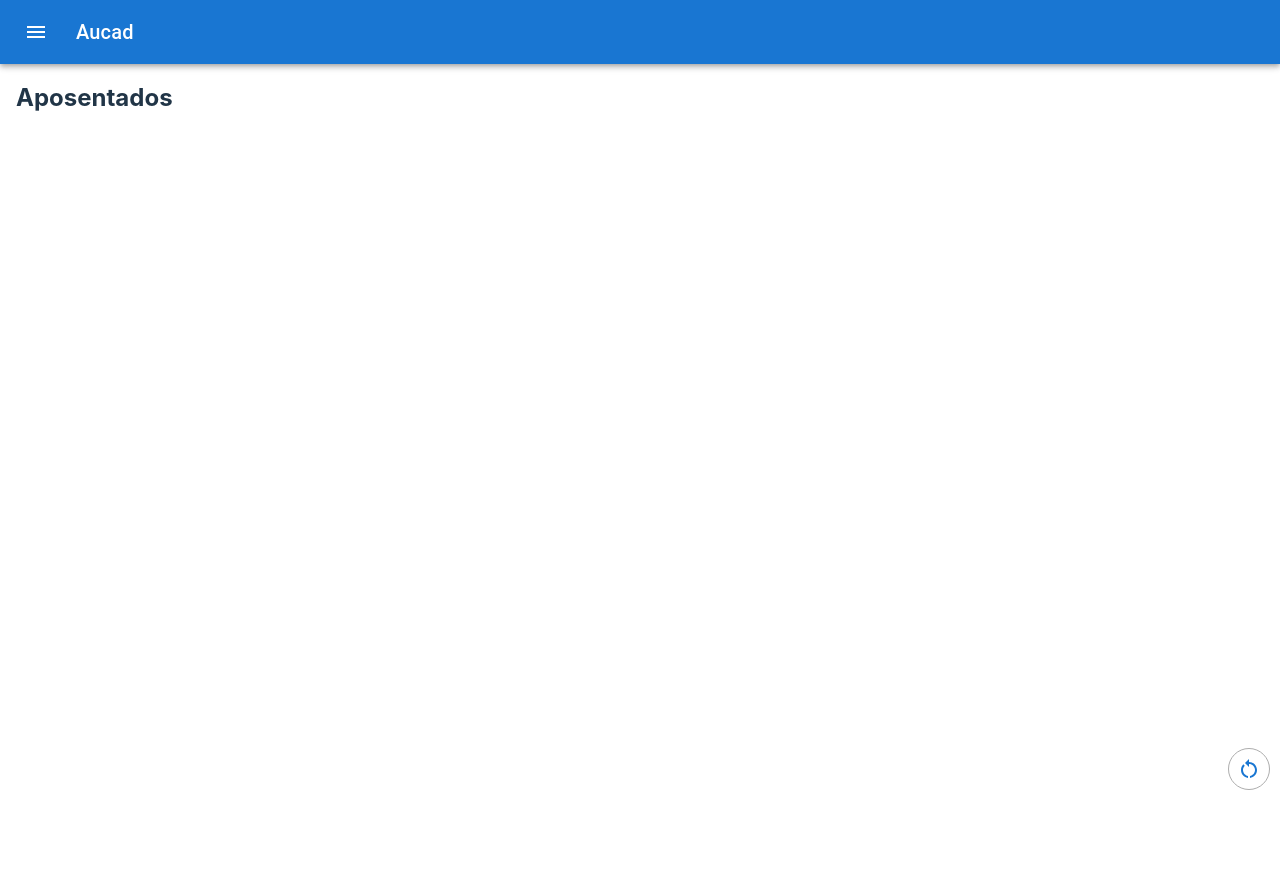
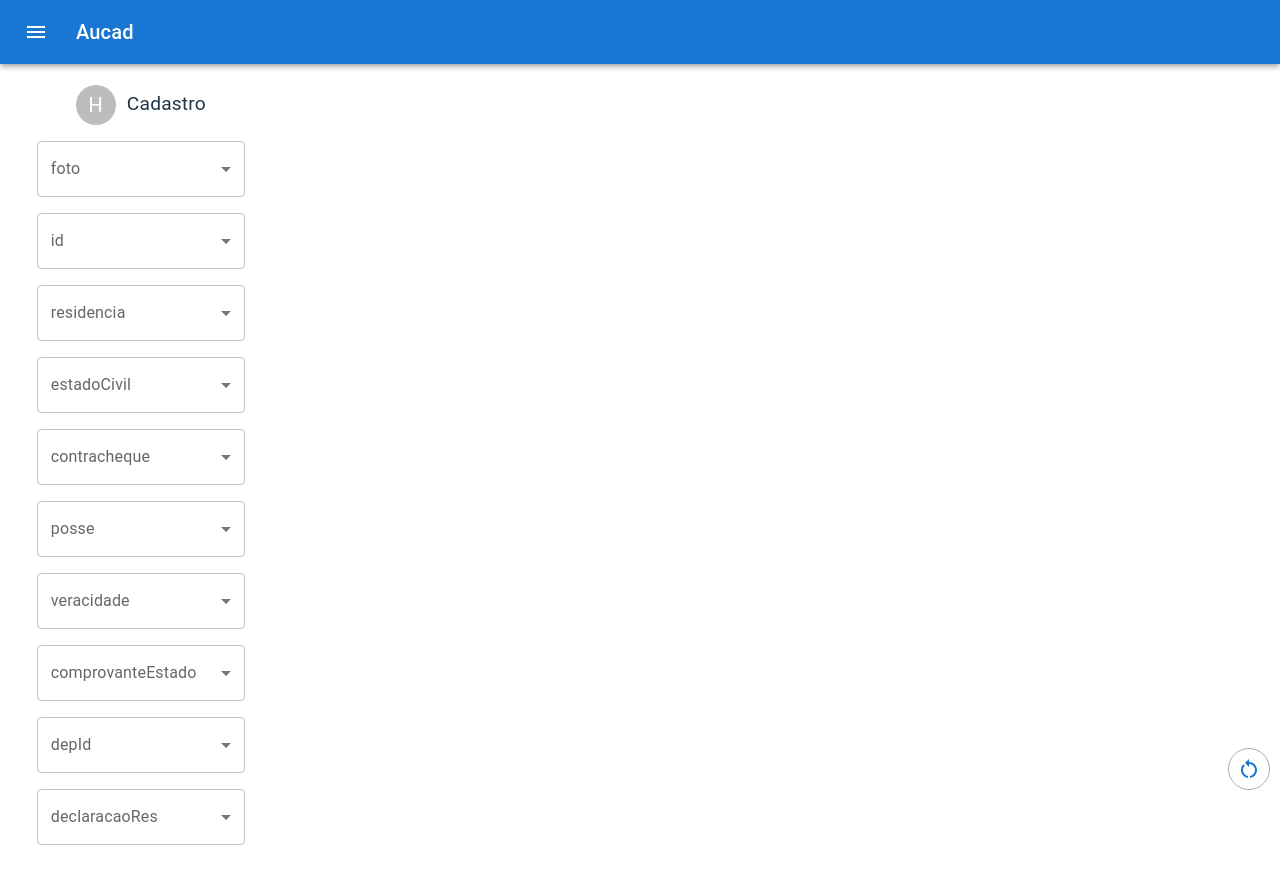
Before and after one commit to secretindex/Python-Scripts, a React (Vite) app in the folder advanced/recad-auto-message/: page /aposentados in a window 1280 px wide. Before the commit the page ends 800 px from the top, so only its background shows below. Built offline with nearby package versions, Linux system fonts and the light colour scheme.

Commit message:
add a new interface and functionality for register

```diff
--- a/advanced/recad-auto-message/src/App.tsx
+++ b/advanced/recad-auto-message/src/App.tsx
@@ -4,6 +4,7 @@ import Home from "./pages/home"
 import { IconButton } from "@mui/material"
 import { RestartAlt } from "@mui/icons-material"
 import Menu from "./components/Menu"
+import ComponentDois from "./components/ComponentDois"
 
 import { BrowserRouter as Router, Routes, Route } from "react-router-dom"
 import CheckboxContextProvider from "./contexts/CheckboxContext"
@@ -30,7 +31,7 @@ function App() {
                 <Route path="/ativos" element={<Home />}></Route>
                 <Route
                   path="/aposentados"
-                  element={<h1>Aposentados</h1>}
+                  element={<ComponentDois />}
                 ></Route>
                 <Route
                   path="/pensionistas"
--- /dev/null
+++ b/advanced/recad-auto-message/src/components/ComponentDois.tsx
@@ -0,0 +1,159 @@
+import List from "@mui/material/List"
+import ListItem from "@mui/material/ListItem"
+import Avatar from "@mui/material/Avatar"
+import {
+  Box,
+  Typography,
+  Select,
+  SelectChangeEvent,
+  FormControl,
+  InputLabel,
+  MenuItem,
+} from "@mui/material"
+
+import { ComplexDocs } from "../utils/docsInterface"
+import React, { useState } from "react"
+
+const documents: ComplexDocs = {
+  foto: {
+    name: "Foto + id",
+    required: true,
+    present: false,
+  },
+  id: {
+    name: "Identidade",
+    required: true,
+    present: false,
+    options: undefined,
+    optionList: ["valido", "+10"],
+  },
+  residencia: {
+    name: "C. Residencia",
+    required: true,
+    present: false,
+    options: undefined,
+    optionList: ["valido", "+60", "terceiros"],
+  },
+  estadoCivil: {
+    name: "Estado civil",
+    required: true,
+    present: false,
+    options: undefined,
+    optionList: ["solteiro", "casado", "uniao"],
+  },
+  contracheque: {
+    name: "Contracheque",
+    required: true,
+    present: false,
+  },
+  posse: {
+    name: "Termo de Posse",
+    required: true,
+    present: false,
+  },
+  veracidade: {
+    name: "Termo de Veracidade",
+    required: true,
+    present: false,
+  },
+  comprovanteEstado: {
+    name: "C. de Estado Civil",
+    required: true,
+    present: false,
+  },
+  depId: {
+    name: "Identidade Dependente",
+    required: true,
+    present: false,
+    options: undefined,
+    optionList: ["semdep", "dep"],
+  },
+  declaracaoRes: {
+    name: "Declaração de Residência",
+    required: false,
+    present: false,
+    options: undefined,
+    optionList: ["Não requerido", "Requerido"],
+  },
+}
+
+interface DocumentosOptionsProps {
+  name: string
+  required?: boolean
+  present?: boolean
+  option?: any
+  optionList?: Array<string>
+}
+
+const DocumentOptions: React.FC<DocumentosOptionsProps> = ({
+  name,
+  optionList,
+}) => {
+  const [field, setField] = useState<string>("")
+  const handleChange = (e: SelectChangeEvent) => {
+    console.log(e.target.value)
+    setField(e.target.value)
+  }
+  return (
+    <ListItem sx={{ width: "100%" }}>
+      <FormControl variant="outlined" fullWidth>
+        <InputLabel id="field-name">{name}</InputLabel>
+        <Select
+          labelId="field-name"
+          label={name}
+          value={field}
+          onChange={handleChange}
+          fullWidth={true}
+        >
+          {optionList
+            ? optionList.map((opt) => {
+                return (
+                  <MenuItem key={opt} value={opt}>
+                    {opt}
+                  </MenuItem>
+                )
+              })
+            : [
+                <MenuItem key={"sim"} value="sim">
+                  Sim
+                </MenuItem>,
+                <MenuItem key={"nao"} value="nao">
+                  Não
+                </MenuItem>,
+              ]}
+        </Select>
+      </FormControl>
+    </ListItem>
+  )
+}
+
+const ComponentDois = () => {
+  // const [docs, setDocs] = useState<ComplexDocs>();
+
+  return (
+    <Box
+      display={"flex"}
+      flexDirection={"column"}
+      alignItems={"center"}
+      padding={"0.3rem"}
+      width={"20%"}
+    >
+      <Box display={"flex"} alignItems={"center"} gap={"0.7rem"}>
+        <Avatar>H</Avatar>
+        <Typography fontSize={"1.2rem"}>Cadastro</Typography>
+      </Box>
+      <List sx={{ width: "100%" }}>
+        {Object.keys(documents).map((doc: string) => {
+          return (
+            <DocumentOptions
+              name={doc}
+              optionList={documents[doc].optionList}
+            />
+          )
+        })}
+      </List>
+    </Box>
+  )
+}
+
+export default ComponentDois
```
